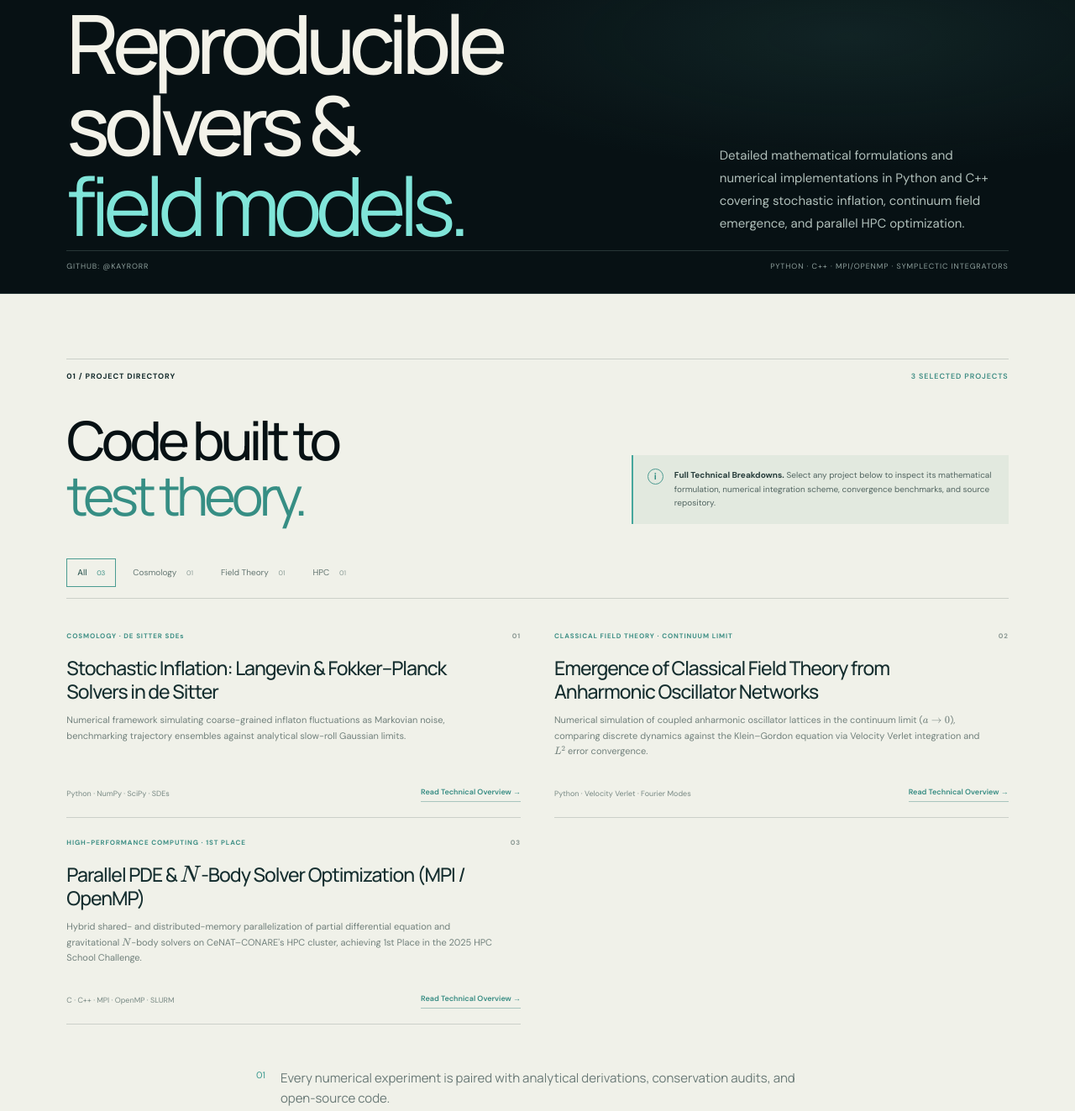
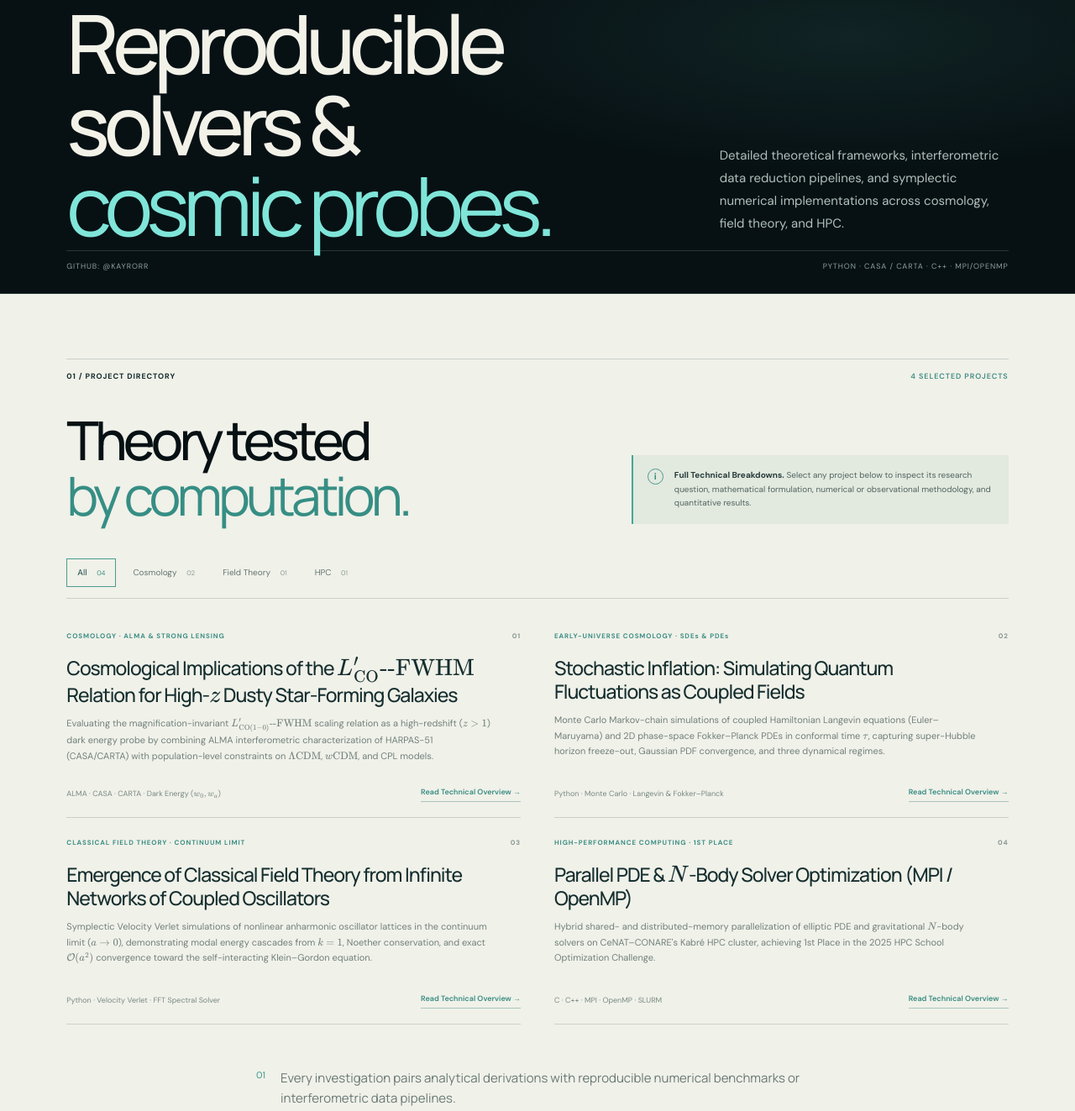
Before and after one commit to KayroRR/KayroRR.github.io, a website built with Vite: page projects/index.html in a window 1280 px wide. Shown: the part 262-1585 px from the top of the page at 84% size. Built offline with nearby package versions, Linux system fonts and the light colour scheme.

Commit message:
Update index.html

```diff
--- a/projects/index.html
+++ b/projects/index.html
@@ -4,7 +4,7 @@
     <meta charset="UTF-8" />
     <meta name="viewport" content="width=device-width, initial-scale=1.0" />
     <meta name="theme-color" content="#071114" />
-    <meta name="description" content="Selected computational physics repositories and analytical studies by Kayro Romero Ramírez." />
+    <meta name="description" content="Selected theoretical and computational physics projects by Kayro Romero Ramírez." />
     <title>Projects | Kayro Romero Ramírez</title>
     <link rel="icon" type="image/svg+xml" href="/logo-cosmica.svg" />
     <link rel="preconnect" href="https://fonts.googleapis.com" />
@@ -33,57 +33,64 @@
 
     <main id="contenido" class="inner-page">
       <section class="page-hero publication-hero">
-        <div class="page-kicker"><span>03 / Computational Portfolio</span><span class="live-indicator">Numerical Solvers · Analytical Derivations</span></div>
+        <div class="page-kicker"><span>03 / Research &amp; Computational Portfolio</span><span class="live-indicator">Analytical Derivations · Numerical Solvers · ALMA</span></div>
         <div class="page-hero-layout">
-          <div><p class="eyebrow">Selected Projects</p><h1>Reproducible<br />solvers &amp;<br /><em>field models.</em></h1></div>
-          <p class="page-lede">Detailed mathematical formulations and numerical implementations in Python and C++ covering stochastic inflation, continuum field emergence, and parallel HPC optimization.</p>
+          <div><p class="eyebrow">Selected Projects</p><h1>Reproducible<br />solvers &amp;<br /><em>cosmic probes.</em></h1></div>
+          <p class="page-lede">Detailed theoretical frameworks, interferometric data reduction pipelines, and symplectic numerical implementations across cosmology, field theory, and HPC.</p>
         </div>
-        <div class="pub-hero-foot"><span>GitHub: @KayroRR</span><span>Python · C++ · MPI/OpenMP · Symplectic Integrators</span></div>
+        <div class="pub-hero-foot"><span>GitHub: @KayroRR</span><span>Python · CASA / CARTA · C++ · MPI/OpenMP</span></div>
       </section>
 
       <section class="publications-section section-shell">
-        <div class="section-label"><span>01 / Project Directory</span><span class="results-label" aria-live="polite">3 selected projects</span></div>
+        <div class="section-label"><span>01 / Project Directory</span><span class="results-label" aria-live="polite">4 selected projects</span></div>
         <div class="pub-intro">
-          <h2>Code built to<br /><em>test theory.</em></h2>
+          <h2>Theory tested<br /><em>by computation.</em></h2>
           <div class="demo-alert">
             <span class="alert-mark">i</span>
-            <p><strong>Full Technical Breakdowns.</strong> Select any project below to inspect its mathematical formulation, numerical integration scheme, convergence benchmarks, and source repository.</p>
+            <p><strong>Full Technical Breakdowns.</strong> Select any project below to inspect its research question, mathematical formulation, numerical or observational methodology, and quantitative results.</p>
           </div>
         </div>
 
         <div class="filter-row" role="group" aria-label="Filter projects">
-          <button class="filter-button is-active" data-filter="all" aria-pressed="true">All <span>03</span></button>
-          <button class="filter-button" data-filter="cosmology" aria-pressed="false">Cosmology <span>01</span></button>
+          <button class="filter-button is-active" data-filter="all" aria-pressed="true">All <span>04</span></button>
+          <button class="filter-button" data-filter="cosmology" aria-pressed="false">Cosmology <span>02</span></button>
           <button class="filter-button" data-filter="qft" aria-pressed="false">Field Theory <span>01</span></button>
           <button class="filter-button" data-filter="hpc" aria-pressed="false">HPC <span>01</span></button>
         </div>
 
         <div class="publication-list">
           <article class="publication-card" data-category="cosmology">
-            <div class="pub-card-meta"><span>COSMOLOGY · DE SITTER SDEs</span><span>01</span></div>
-            <h3><a href="/projects/stochastic-inflation/">Stochastic Inflation: Langevin &amp; Fokker–Planck Solvers in de Sitter</a></h3>
-            <p>Numerical framework simulating coarse-grained inflaton fluctuations as Markovian noise, benchmarking trajectory ensembles against analytical slow-roll Gaussian limits.</p>
-            <div class="pub-card-bottom"><span>Python · NumPy · SciPy · SDEs</span><a class="doi-pending" href="/projects/stochastic-inflation/">Read Technical Overview →</a></div>
+            <div class="pub-card-meta"><span>COSMOLOGY · ALMA &amp; STRONG LENSING</span><span>01</span></div>
+            <h3><a href="/projects/co-fwhm-cosmology/">Cosmological Implications of the $L'_{\text{CO}}\text{--FWHM}$ Relation for High-$z$ Dusty Star-Forming Galaxies</a></h3>
+            <p>Evaluating the magnification-invariant $L'_{\text{CO}(1-0)}\text{--FWHM}$ scaling relation as a high-redshift ($z > 1$) dark energy probe by combining ALMA interferometric characterization of HARPAS-51 (CASA/CARTA) with population-level constraints on $\Lambda\text{CDM}$, $w\text{CDM}$, and CPL models.</p>
+            <div class="pub-card-bottom"><span>ALMA · CASA · CARTA · Dark Energy ($w_0, w_a$)</span><a class="doi-pending" href="/projects/co-fwhm-cosmology/">Read Technical Overview →</a></div>
+          </article>
+
+          <article class="publication-card" data-category="cosmology">
+            <div class="pub-card-meta"><span>EARLY-UNIVERSE COSMOLOGY · SDEs &amp; PDEs</span><span>02</span></div>
+            <h3><a href="/projects/stochastic-inflation/">Stochastic Inflation: Simulating Quantum Fluctuations as Coupled Fields</a></h3>
+            <p>Monte Carlo Markov-chain simulations of coupled Hamiltonian Langevin equations (Euler–Maruyama) and 2D phase-space Fokker–Planck PDEs in conformal time $\tau$, capturing super-Hubble horizon freeze-out, Gaussian PDF convergence, and three dynamical regimes.</p>
+            <div class="pub-card-bottom"><span>Python · Monte Carlo · Langevin &amp; Fokker–Planck</span><a class="doi-pending" href="/projects/stochastic-inflation/">Read Technical Overview →</a></div>
           </article>
 
           <article class="publication-card" data-category="qft">
-            <div class="pub-card-meta"><span>CLASSICAL FIELD THEORY · CONTINUUM LIMIT</span><span>02</span></div>
-            <h3><a href="/projects/klein-gordon-lattice/">Emergence of Classical Field Theory from Anharmonic Oscillator Networks</a></h3>
-            <p>Numerical simulation of coupled anharmonic oscillator lattices in the continuum limit ($a \to 0$), comparing discrete dynamics against the Klein–Gordon equation via Velocity Verlet integration and $L^2$ error convergence.</p>
-            <div class="pub-card-bottom"><span>Python · Velocity Verlet · Fourier Modes</span><a class="doi-pending" href="/projects/klein-gordon-lattice/">Read Technical Overview →</a></div>
+            <div class="pub-card-meta"><span>CLASSICAL FIELD THEORY · CONTINUUM LIMIT</span><span>03</span></div>
+            <h3><a href="/projects/klein-gordon-lattice/">Emergence of Classical Field Theory from Infinite Networks of Coupled Oscillators</a></h3>
+            <p>Symplectic Velocity Verlet simulations of nonlinear anharmonic oscillator lattices in the continuum limit ($a \to 0$), demonstrating modal energy cascades from $k=1$, Noether conservation, and exact $\mathcal{O}(a^2)$ convergence toward the self-interacting Klein–Gordon equation.</p>
+            <div class="pub-card-bottom"><span>Python · Velocity Verlet · FFT Spectral Solver</span><a class="doi-pending" href="/projects/klein-gordon-lattice/">Read Technical Overview →</a></div>
           </article>
 
           <article class="publication-card" data-category="hpc">
-            <div class="pub-card-meta"><span>HIGH-PERFORMANCE COMPUTING · 1ST PLACE</span><span>03</span></div>
+            <div class="pub-card-meta"><span>HIGH-PERFORMANCE COMPUTING · 1ST PLACE</span><span>04</span></div>
             <h3><a href="/projects/hpc-solvers/">Parallel PDE &amp; $N$-Body Solver Optimization (MPI / OpenMP)</a></h3>
-            <p>Hybrid shared- and distributed-memory parallelization of partial differential equation and gravitational $N$-body solvers on CeNAT–CONARE's HPC cluster, achieving 1st Place in the 2025 HPC School Challenge.</p>
+            <p>Hybrid shared- and distributed-memory parallelization of elliptic PDE and gravitational $N$-body solvers on CeNAT–CONARE's Kabré HPC cluster, achieving 1st Place in the 2025 HPC School Optimization Challenge.</p>
             <div class="pub-card-bottom"><span>C · C++ · MPI · OpenMP · SLURM</span><a class="doi-pending" href="/projects/hpc-solvers/">Read Technical Overview →</a></div>
           </article>
         </div>
 
         <div class="pub-footnote">
           <span>01</span>
-          <p>Every numerical experiment is paired with analytical derivations, conservation audits, and open-source code.</p>
+          <p>Every investigation pairs analytical derivations with reproducible numerical benchmarks or interferometric data pipelines.</p>
         </div>
       </section>
 
```
